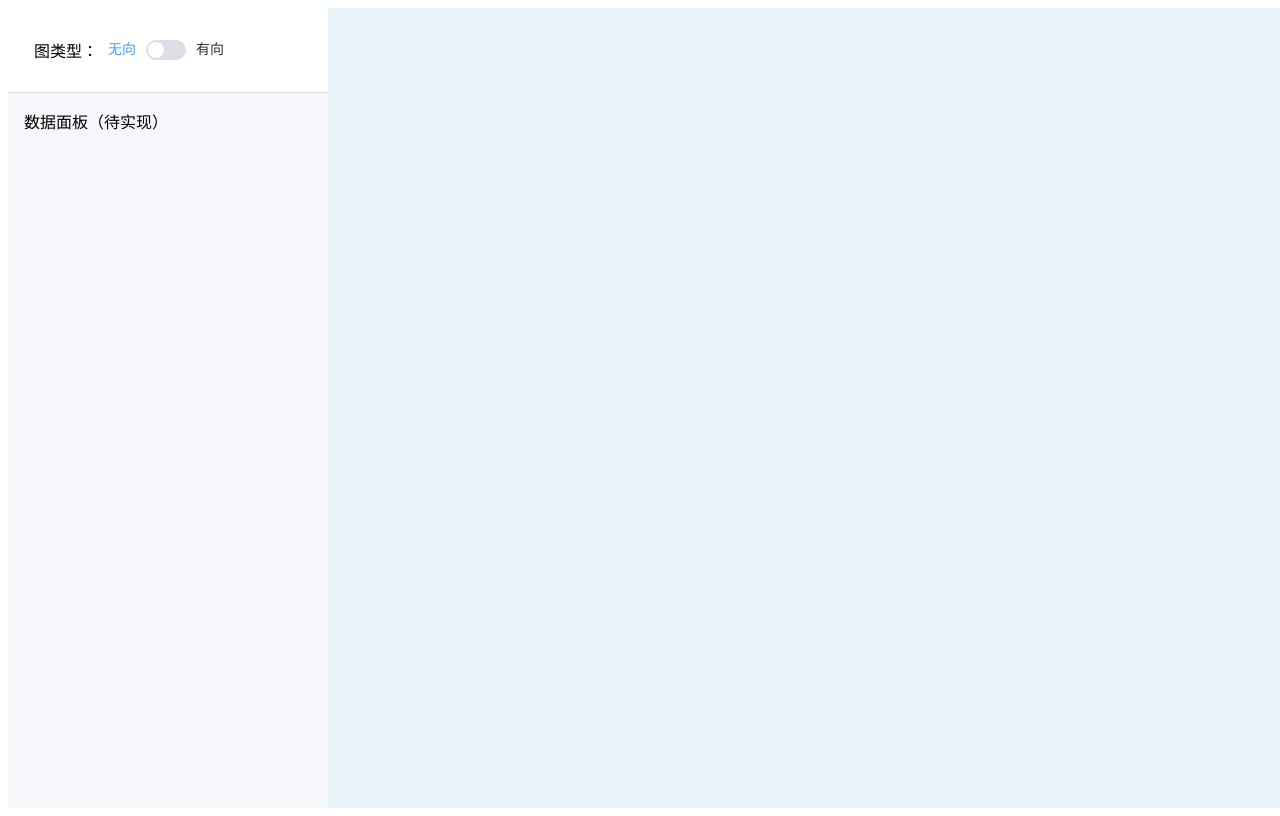
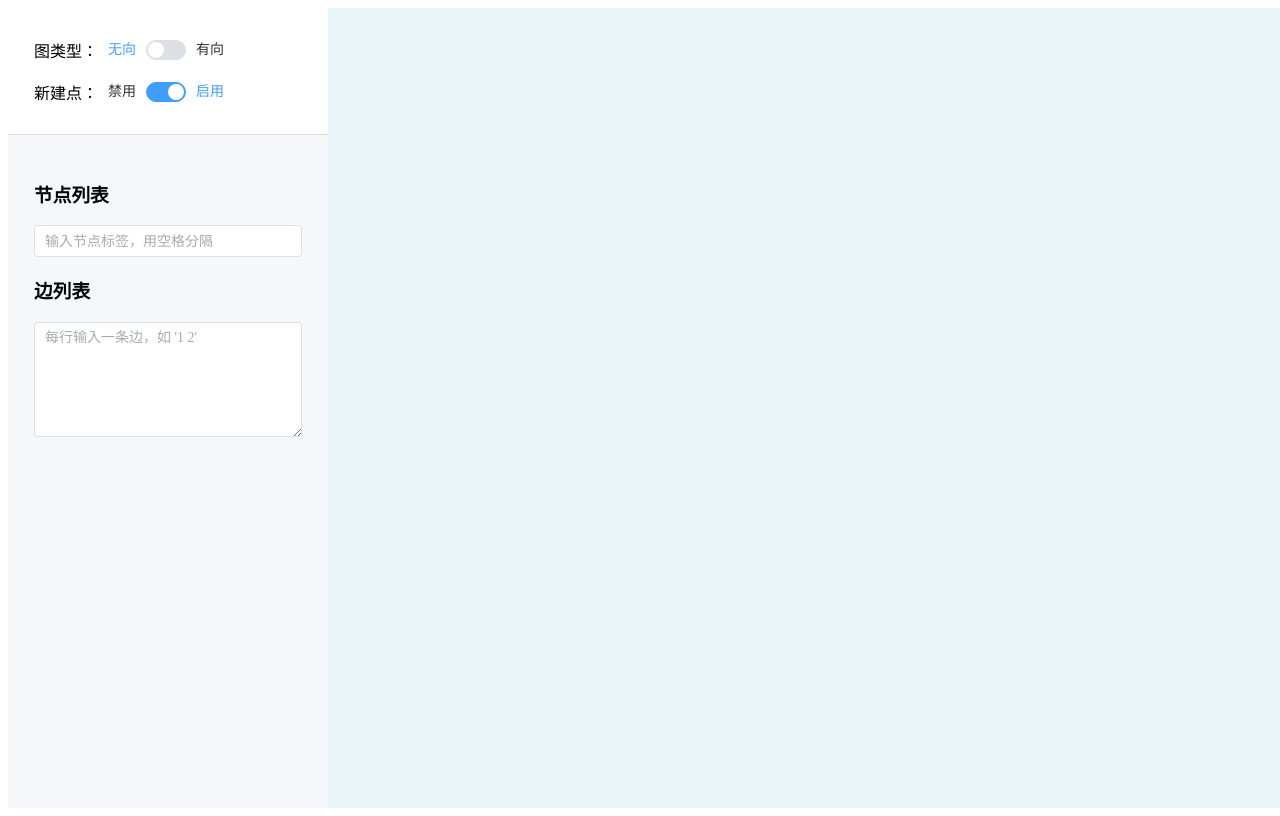
Before and after one commit to Scanffer/graph, a Vue app: page / in a window 1280 px wide. Built offline with nearby package versions, Linux system fonts and the light colour scheme.

Commit message:
数据面板

```diff
--- a/src/components/DataPanel.vue
+++ b/src/components/DataPanel.vue
@@ -1,3 +1,97 @@
 <template>
-  <div>数据面板（待实现）</div>
+  <div class="data-panel">
+    <h3>节点列表</h3>
+    <el-input
+      v-model="nodesText"
+      @blur="updateNodesFromText"
+      placeholder="输入节点标签，用空格分隔"
+    />
+    <h3>边列表</h3>
+    <el-input
+      v-model="edgesText"
+      type="textarea"
+      :rows="5"
+      @blur="updateEdgesFromText"
+      placeholder="每行输入一条边，如 '1 2'"
+    />
+  </div>
 </template>
+
+<script setup>
+import { inject, ref, watch } from 'vue'
+import { nanoid } from 'nanoid'
+
+const graph = inject('graph')
+
+const nodesText = ref('')
+const edgesText = ref('')
+
+watch(() => graph.nodes, () => {
+  nodesText.value = graph.nodes.map(n => n.label).join(' ')
+}, { deep: true, immediate: true })
+
+watch(() => graph.edges, () => {
+  edgesText.value = graph.edges.map(e => {
+    const u = graph.nodes.find(n => n.id === e.source)?.label
+    const v = graph.nodes.find(n => n.id === e.target)?.label
+    return `${u} ${v}`
+  }).join('\n')
+}, { deep: true, immediate: true })
+
+function updateNodesFromText() {
+  const labels = nodesText.value.split(/\s+/).filter(l => l.trim()).map(l => l.trim())
+  const uniqueLabels = [...new Set(labels)]
+
+  // 删除不在 uniqueLabels 的节点
+  graph.nodes = graph.nodes.filter(n => uniqueLabels.includes(n.label))
+
+  // 添加新的节点
+  for (const label of uniqueLabels) {
+    if (!graph.nodes.some(n => n.label === label)) {
+      const x = Math.random() * 400 + 50
+      const y = Math.random() * 400 + 50
+      const newNode = {
+        id: nanoid(6),
+        label,
+        weight: 0,
+        x, y
+      }
+      graph.nodes.push(newNode)
+    }
+  }
+}
+
+function updateEdgesFromText() {
+  const lines = edgesText.value.split('\n').map(l => l.trim()).filter(l => l)
+  const newEdges = []
+
+  for (const line of lines) {
+    const parts = line.split(/\s+/)
+    const u = parts[0]
+    const v = parts[1]
+    if (u && v) {
+      const sourceNode = graph.nodes.find(n => n.label === u)
+      const targetNode = graph.nodes.find(n => n.label === v)
+      if (sourceNode && targetNode) {
+        const exists = newEdges.some(e => e.source === sourceNode.id && e.target === targetNode.id)
+        if (!exists) {
+          newEdges.push({
+            id: nanoid(6),
+            source: sourceNode.id,
+            target: targetNode.id,
+            weight: 0
+          })
+        }
+      }
+    }
+  }
+
+  graph.edges = newEdges
+}
+</script>
+
+<style scoped>
+.data-panel {
+  padding: 10px;
+}
+</style>
--- a/src/components/GraphCanvas.vue
+++ b/src/components/GraphCanvas.vue
@@ -88,6 +88,8 @@ function initSVG() {
   svg.on('click', (event) => {
     const target = event.target
     if (target.closest('.node-group')) return
+
+    if (!graph.enableAddNode) return
 
     const [x, y] = d3.pointer(event)
     addNode(x, y)
--- a/src/components/Toolbar.vue
+++ b/src/components/Toolbar.vue
@@ -1,11 +1,21 @@
 <template>
   <div class="toolbar">
+    <div class="toolbar-item">
       <span>图类型：</span>
       <el-switch
         v-model="graph.directed"
         active-text="有向"
         inactive-text="无向"
       />
+    </div>
+    <div class="toolbar-item">
+      <span>新建点：</span>
+      <el-switch
+        v-model="graph.enableAddNode"
+        active-text="启用"
+        inactive-text="禁用"
+      />
+    </div>
   </div>
 </template>
 
@@ -19,8 +29,13 @@ const { toggleDirected } = inject('graphActions')
 <style scoped>
 .toolbar {
   display: flex;
-  align-items: center;
+  flex-direction: column;
   gap: 10px;
   padding: 10px;
 }
+.toolbar-item {
+  display: flex;
+  align-items: center;
+  gap: 10px;
+}
 </style>
--- a/src/composables/useGraph.js
+++ b/src/composables/useGraph.js
@@ -4,14 +4,20 @@ import { nanoid } from 'nanoid'
 
 export const graph = reactive({
   directed: false,
+  enableAddNode: true,
   nodes: [],
   edges: []
 })
 
 export function addNode(x, y) {
+  const existingLabels = graph.nodes.map(n => parseInt(n.label)).filter(n => !isNaN(n))
+  let nextLabel = 1
+  while (existingLabels.includes(nextLabel)) {
+    nextLabel++
+  }
   const newNode = {
     id: nanoid(6),
-    label: String(graph.nodes.length + 1),   // 改成纯数字字符串 "1", "2", ...
+    label: String(nextLabel),
     weight: 0,
     x, y
   }
```
Lines whose indentation alone changed are shown as unchanged.
